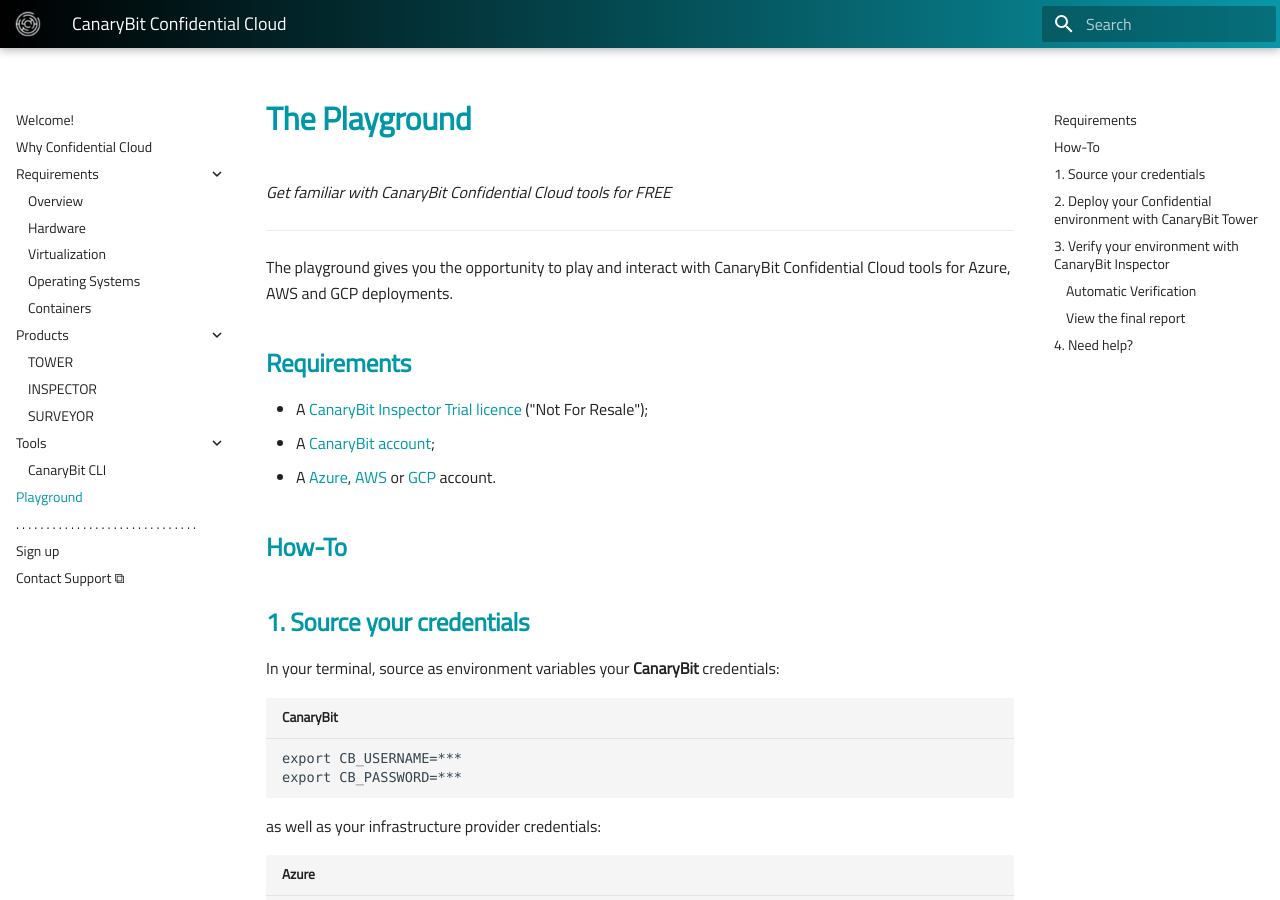
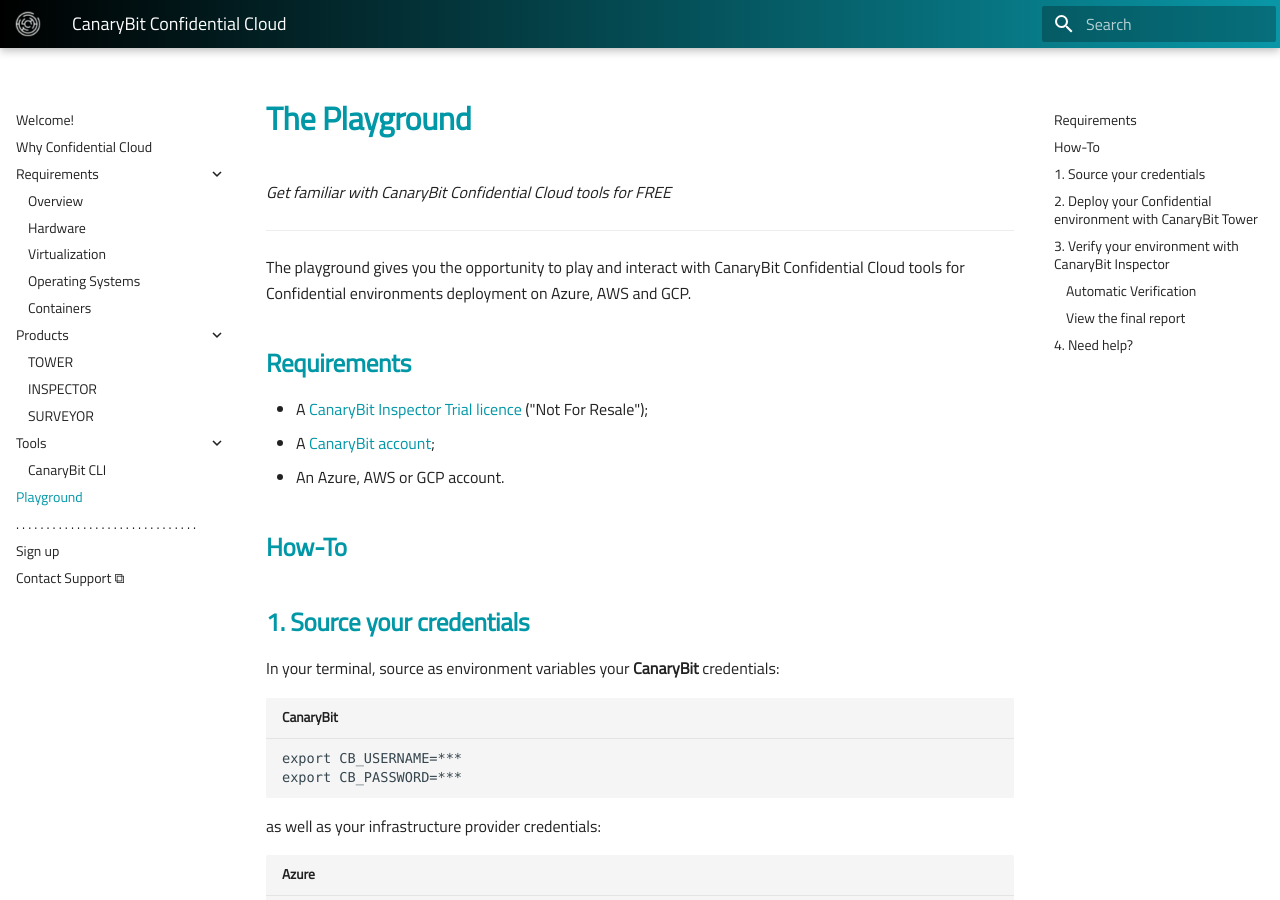
Before and after one commit to canarybit/cc-docs, an MkDocs documentation site: the page built from docs/playground.md, in a window 1280 px wide and 900 px high. Built offline with MkDocs 1.6.1 and Material for MkDocs 9.7.7, drawn with Linux system fonts in a browser that asks for light colours.

Commit message:
General improvements

```diff
--- a/docs/playground.md
+++ b/docs/playground.md
@@ -4,13 +4,13 @@
 
 ---
 
-The playground gives you the opportunity to play and interact with CanaryBit Confidential Cloud tools for Azure, AWS and GCP deployments.
+The playground gives you the opportunity to play and interact with CanaryBit Confidential Cloud tools for Confidential environments deployment on Azure, AWS and GCP.
 
 ## Requirements
 
 - A [CanaryBit Inspector Trial licence](http://127.0.0.1:8000/products/inspector/#licences) ("Not For Resale");
 - A [CanaryBit account](https://auth.confidentialcloud.io/signup?client_id=54g4h9tpulnnkmhivgn5nipjki&redirect_uri=https%3A%2F%2Finspector.confidentialcloud.io%2F&response_type=code&code_challenge_method=S256&code_challenge=ngK8ZsXEC3A72nogaAmpKpR_LnB5kvCqOvr8z6qDWZI&scope=openid+profile+email);
-- A [Azure](), [AWS]() or [GCP]() account.
+- An Azure, AWS or GCP account.
 
 ## How-To
 
```
Also changed, not shown: docs/requirements/virtualization.md (+6 -1 lines).
